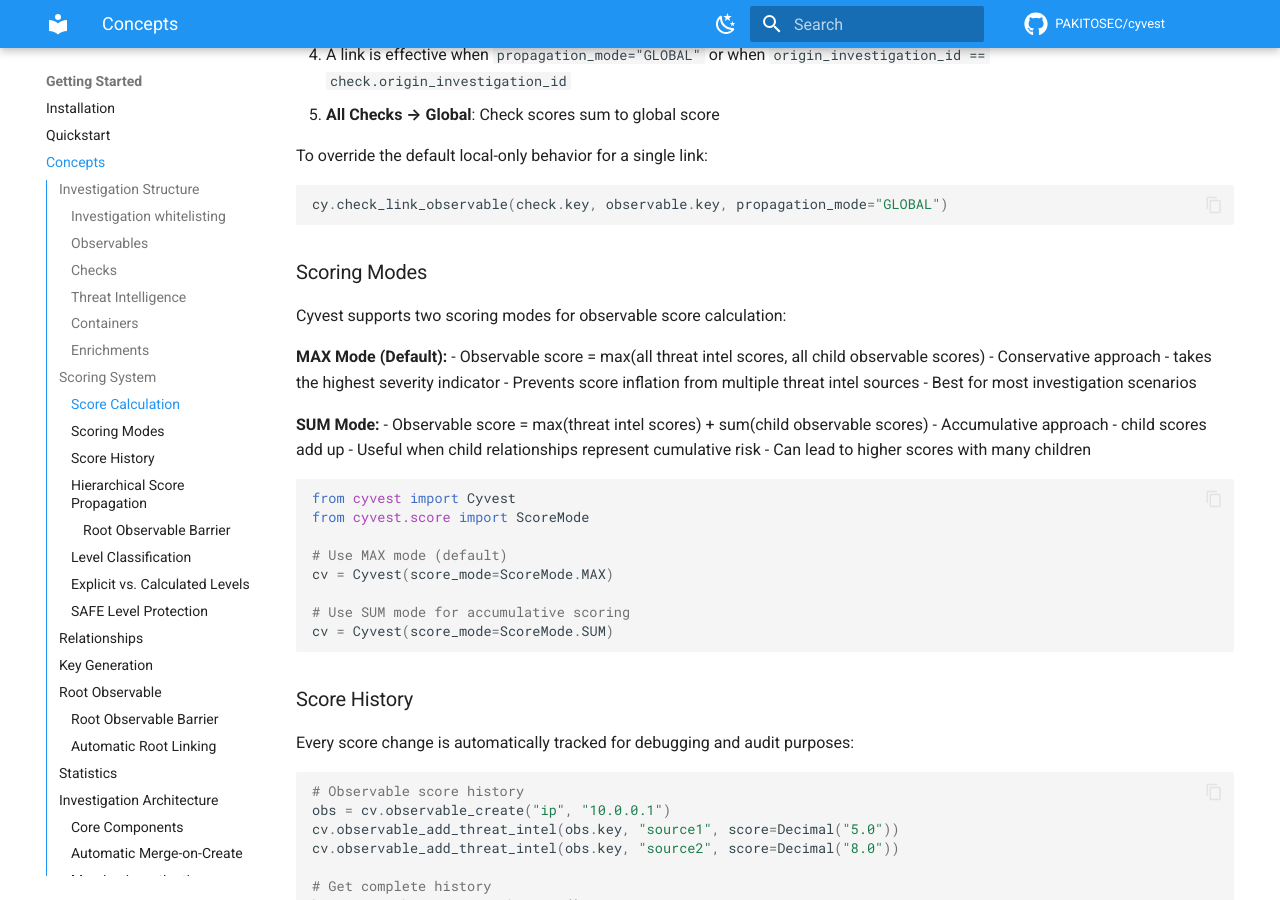
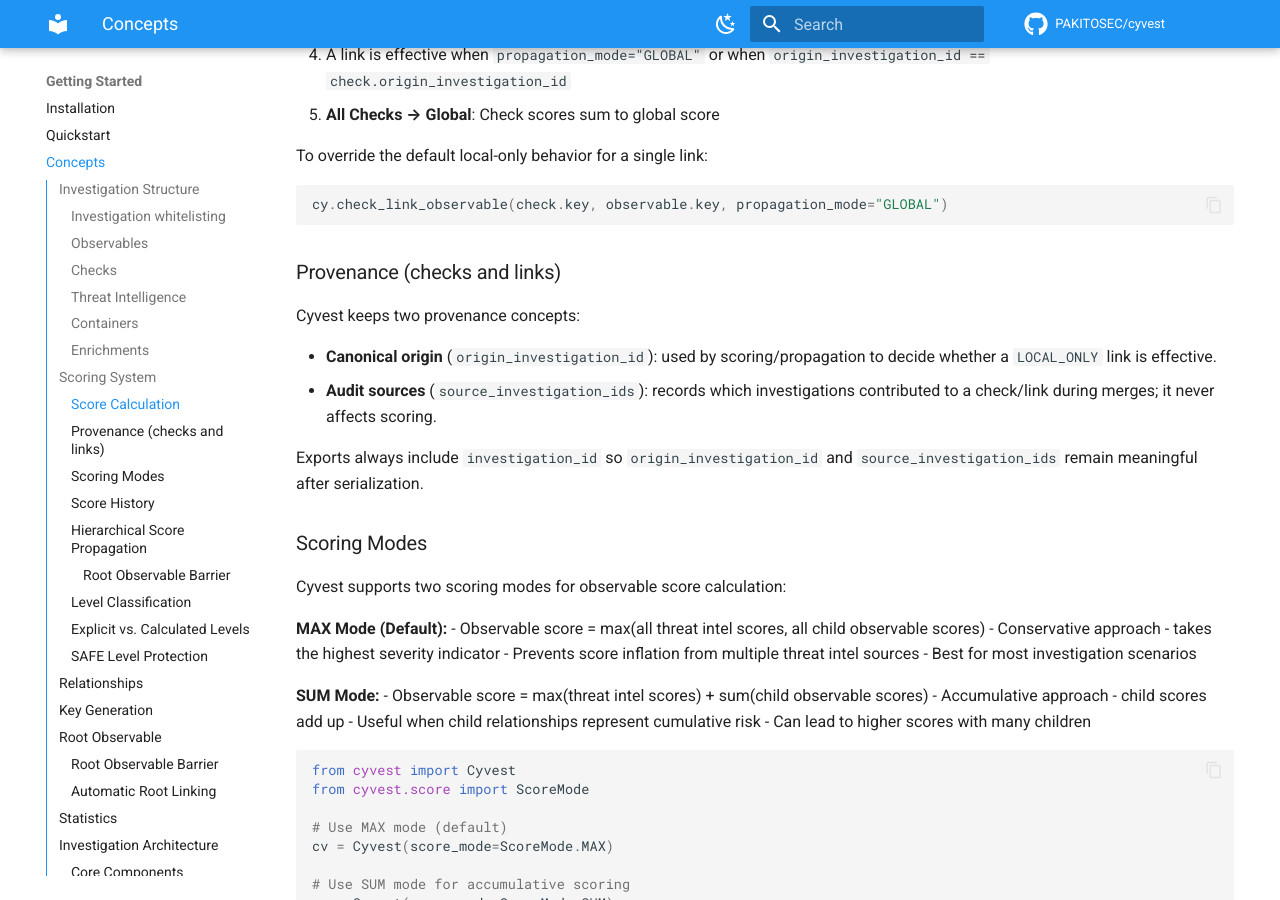
Before and after one commit to PakitoSec/cyvest, an MkDocs documentation site: the page built from docs/getting-started/concepts.md, in a window 1280 px wide and 900 px high, scrolled down 3056 px. Built offline with MkDocs 1.6.1 and Material for MkDocs 9.7.7, drawn with Linux system fonts in a browser that asks for light colours; comment, search, counter and statistics services are not loaded.

Commit message:
docs: Enhance documentation on provenance concepts and serialization in investigations

````diff
--- a/docs/getting-started/concepts.md
+++ b/docs/getting-started/concepts.md
@@ -167,6 +167,15 @@ To override the default local-only behavior for a single link:
 ```python
 cy.check_link_observable(check.key, observable.key, propagation_mode="GLOBAL")
 ```
+
+### Provenance (checks and links)
+
+Cyvest keeps two provenance concepts:
+
+- **Canonical origin** (`origin_investigation_id`): used by scoring/propagation to decide whether a `LOCAL_ONLY` link is effective.
+- **Audit sources** (`source_investigation_ids`): records which investigations contributed to a check/link during merges; it never affects scoring.
+
+Exports always include `investigation_id` so `origin_investigation_id` and `source_investigation_ids` remain meaningful after serialization.
 
 ### Scoring Modes
 
````
Also changed, not shown: README.md (+5 -0 lines), docs/getting-started/quickstart.md (+3 -0 lines), docs/shared-investigation-context.md (+3 -0 lines).
